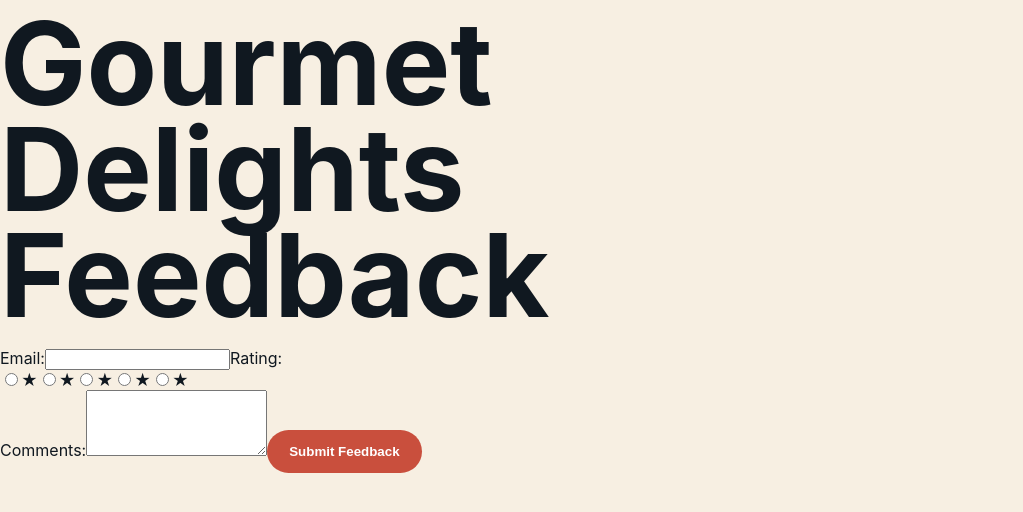
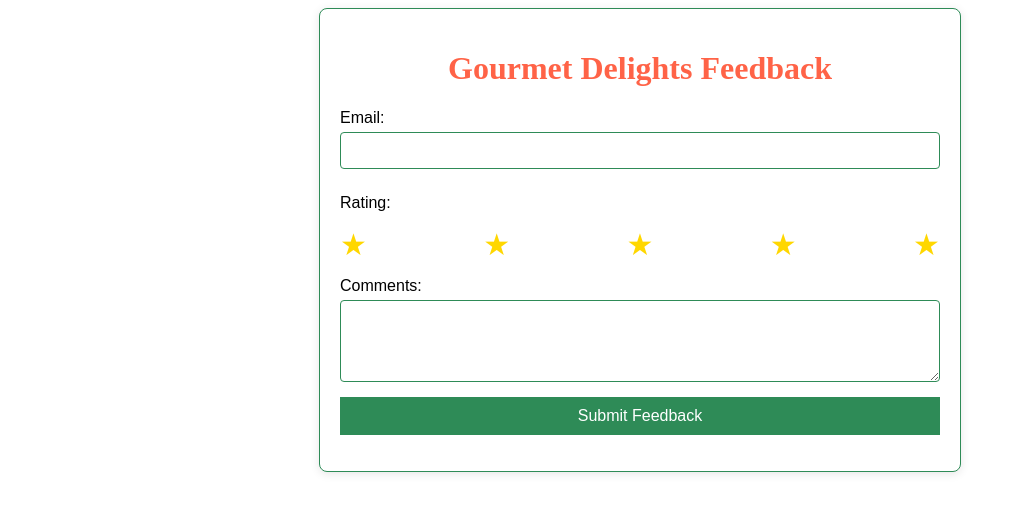
Before and after one commit to Farhaan-Dulip/app-license-monitoring-agent, a React (Vite) app in the folder generated-app/: page / in a window 1280 px wide. Shown: the top 512 px of the page, without its empty margins (0-1023 px from the left). Built offline with nearby package versions, Linux system fonts and the light colour scheme.

Commit message:
[Generated Artifact] Add generated-app/src/App.css for req_009

```diff
--- a/generated-app/src/App.css
+++ b/generated-app/src/App.css
@@ -1,122 +1,67 @@
-:root {
-  font-family: Inter, ui-sans-serif, system-ui, -apple-system, BlinkMacSystemFont, "Segoe UI", sans-serif;
-  color: #101820;
-  background: #f7efe2;
-}
-
-body {
-  margin: 0;
-}
-
-.page-shell {
-  min-height: 100vh;
-  background: linear-gradient(180deg, #f7efe2 0%, #fffaf2 100%);
-}
-
-.nav {
-  display: flex;
-  justify-content: space-between;
-  align-items: center;
-  padding: 24px clamp(20px, 5vw, 80px);
-}
-
-.nav div {
-  display: flex;
-  gap: 18px;
-}
-
-a {
-  color: inherit;
-  text-decoration: none;
-}
-
-.hero {
-  min-height: 72vh;
-  display: grid;
-  align-content: center;
-  padding: 40px clamp(20px, 7vw, 110px);
-  background: #101820;
-  color: #f7efe2;
-}
-
-.eyebrow {
-  color: #d7a86e;
-  font-weight: 800;
-  letter-spacing: 0.12em;
-  text-transform: uppercase;
+.feedback-container {
+    max-width: 600px;
+    margin: auto;
+    padding: 20px;
+    background-color: #FFFFFF;
+    border: 1px solid #2E8B57;
+    border-radius: 8px;
+    box-shadow: 0 2px 10px rgba(0, 0, 0, 0.1);
 }
 
 h1 {
-  font-size: clamp(54px, 9vw, 128px);
-  line-height: 0.92;
-  margin: 10px 0 20px;
-  max-width: 960px;
+    color: #FF6347;
+    text-align: center;
 }
 
-.lede {
-  font-size: clamp(20px, 3vw, 34px);
-  max-width: 760px;
-  color: rgba(247, 239, 226, 0.82);
+label {
+    display: block;
+    margin: 10px 0 5px;
+    font-family: Arial, sans-serif;
 }
 
-.cta,
-button {
-  width: fit-content;
-  border: 0;
-  border-radius: 999px;
-  background: #c94f3d;
-  color: #fff;
-  padding: 14px 22px;
-  font-weight: 800;
+input[type="email"], input[type="radio"], textarea {
+    width: 100%;
+    padding: 10px;
+    margin-bottom: 15px;
+    border: 1px solid #2E8B57;
+    border-radius: 4px;
+    font-family: Arial, sans-serif;
 }
 
-.menu-grid {
-  display: grid;
-  grid-template-columns: repeat(auto-fit, minmax(220px, 1fr));
-  gap: 18px;
-  padding: 72px clamp(20px, 6vw, 96px);
+.rating {
+    display: flex;
+    justify-content: space-between;
 }
 
-.menu-grid article,
-.reservation {
-  border-radius: 18px;
-  background: #fff;
-  padding: 28px;
-  box-shadow: 0 18px 45px rgba(16, 24, 32, 0.08);
+.rating input {
+    display: none;
 }
 
-.story {
-  display: grid;
-  grid-template-columns: minmax(0, 0.8fr) minmax(0, 1.2fr);
-  gap: 32px;
-  padding: 40px clamp(20px, 6vw, 96px) 80px;
+.rating label {
+    font-size: 30px;
+    color: #FFD700;
+    cursor: pointer;
 }
 
-.section-list {
-  display: flex;
-  flex-wrap: wrap;
-  gap: 12px;
+button {
+    background-color: #2E8B57;
+    color: white;
+    border: none;
+    padding: 10px;
+    cursor: pointer;
+    width: 100%;
+    font-size: 16px;
 }
 
-.section-list span {
-  border: 1px solid rgba(16, 24, 32, 0.15);
-  border-radius: 999px;
-  padding: 10px 14px;
+button:hover {
+    background-color: #FF6347;
 }
 
-.reservation {
-  margin: 0 clamp(20px, 6vw, 96px) 80px;
-  background: #355e4b;
-  color: #fff;
+@media (max-width: 768px) {
+    .feedback-container {
+        padding: 15px;
+    }
+    button {
+        font-size: 14px;
+    }
 }
-
-@media (max-width: 760px) {
-  .nav,
-  .story {
-    display: block;
-  }
-
-  .nav div {
-    margin-top: 12px;
-  }
-}
```
